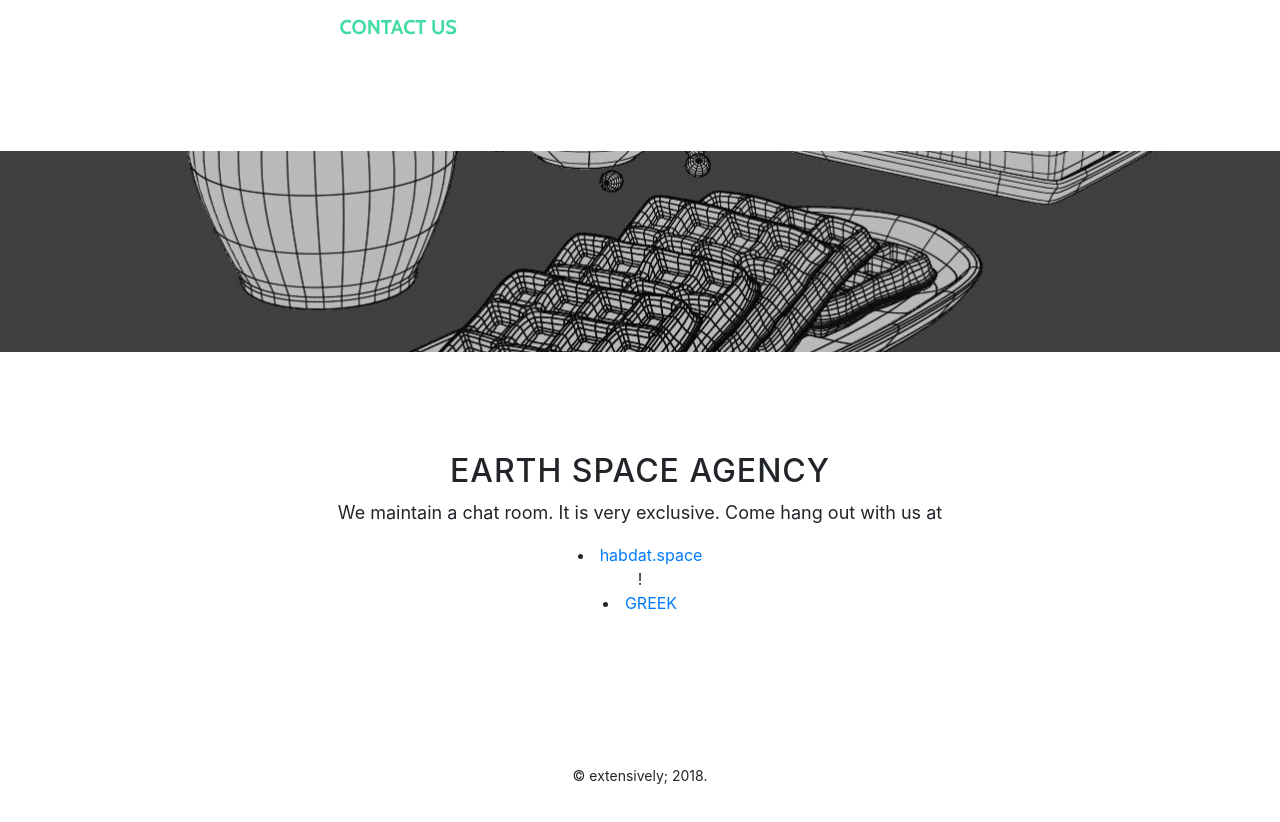
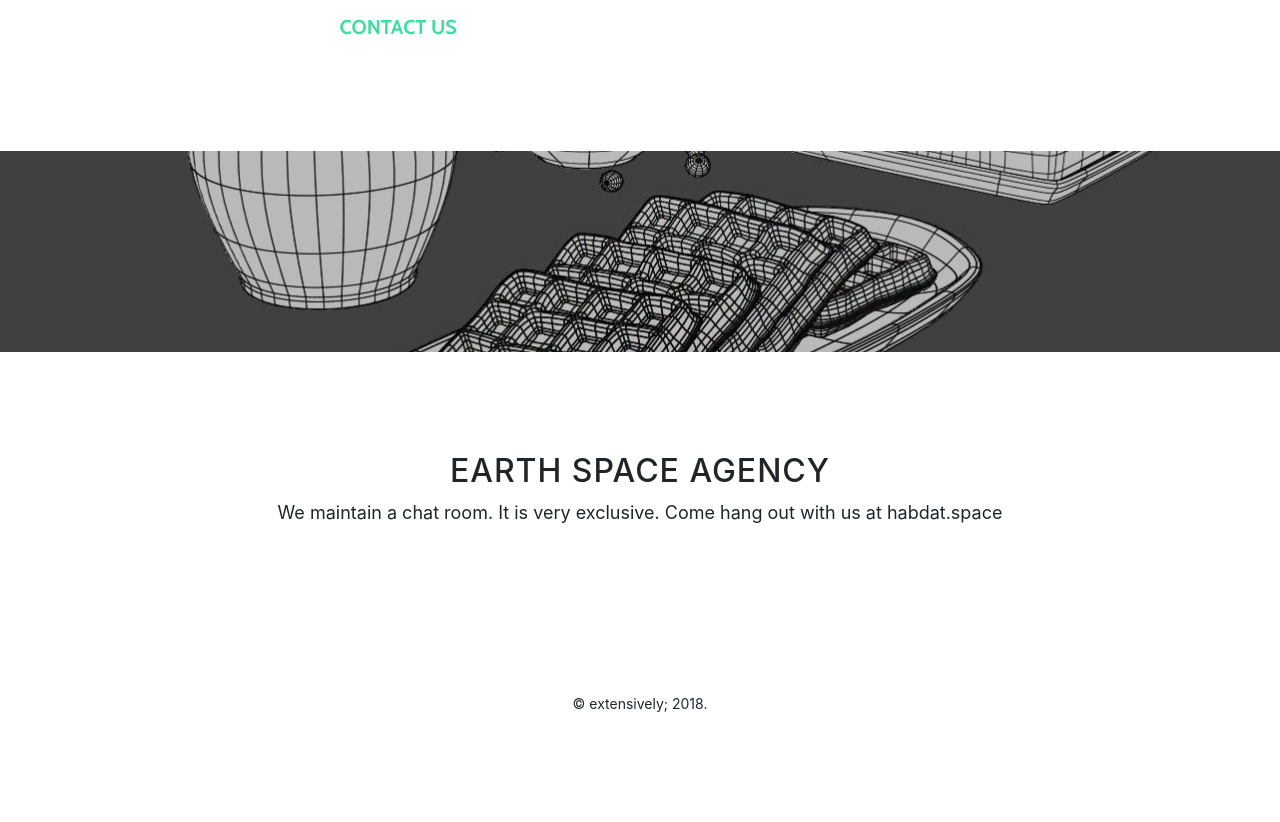
Before and after one commit to ASANmobile/after, a website with bundled scripts: page index.html in a window 1280 px wide. Shown: the part 2071-2893 px from the top of the page. After the commit the page ends 2837 px from the top, so only its background shows below. Built offline with nearby package versions, Linux system fonts and the light colour scheme.

Commit message:
Update index.html

```diff
--- a/index.html
+++ b/index.html
@@ -113,8 +113,7 @@
           <div class="col-lg-8 mx-auto">
             <h2>EARTH SPACE AGENCY</h2>
             <div class="col-md-10mx-auto">
-                    <p> We maintain a chat room. It is very exclusive. Come hang out with us at <li><a href="habdat.space">habdat.space</a></li>!
-			    <li><a href="http://bloggr.p2pfoundation.net/">GREEK</a></li>
+                    <p> We maintain a chat room. It is very exclusive. Come hang out with us at habdat.space
 		    <!--<form>
                           <div class="form-row">
                             <div class="col-12 col-md-6">
```
